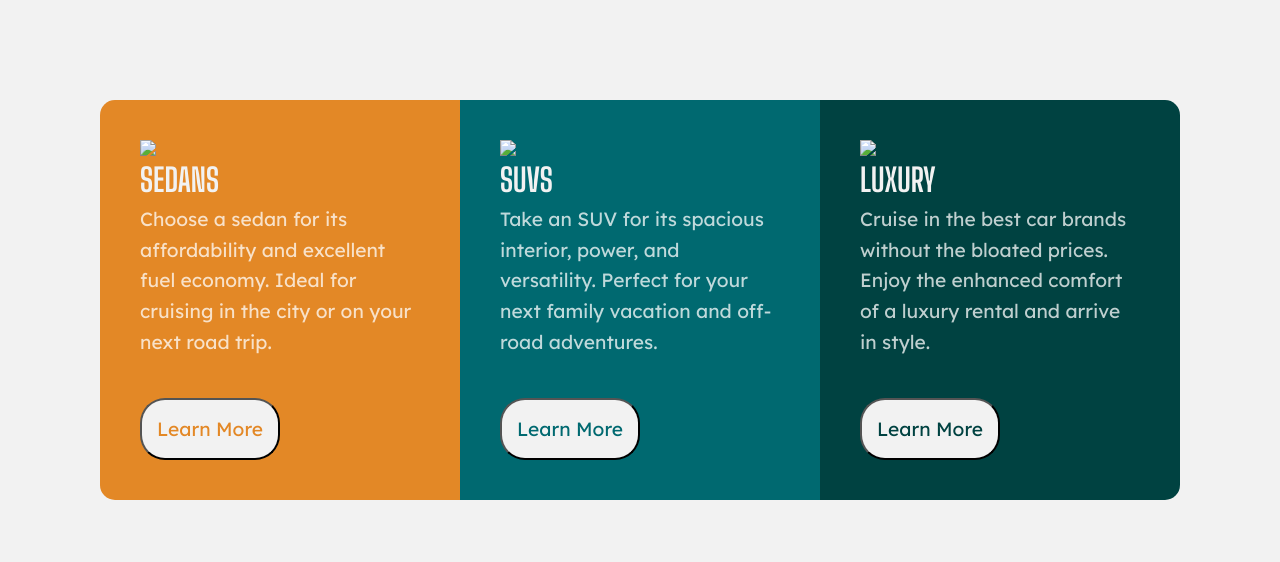
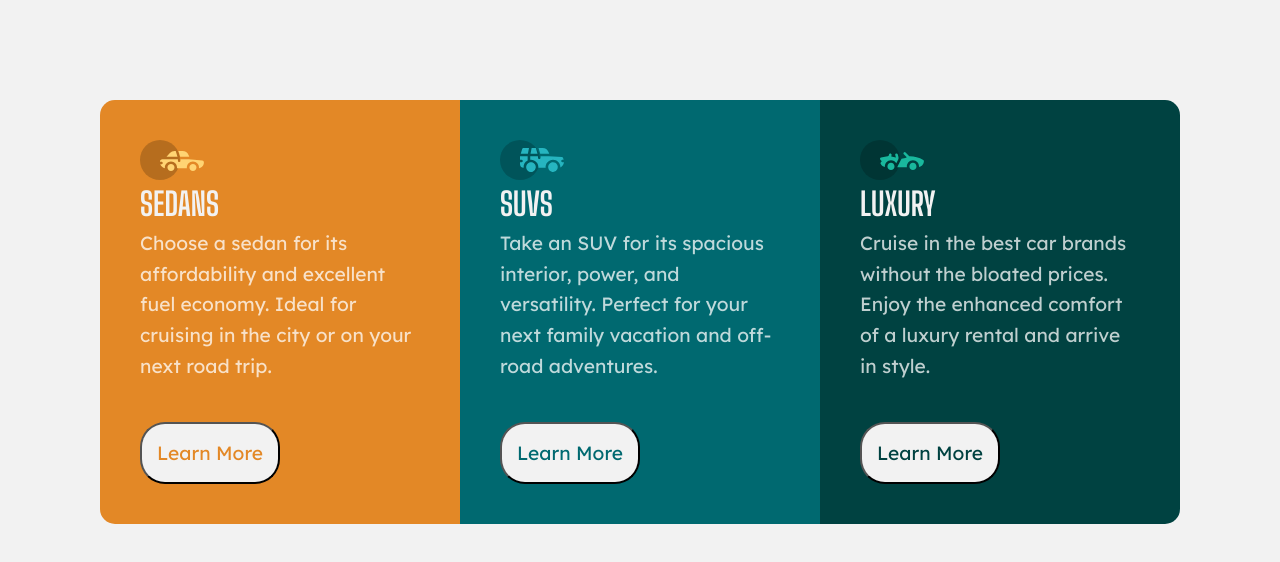
Before and after one commit to bolanleola/3-column-preview, a plain HTML site: page index.html in a window 1280 px wide. Drawn offline with Linux system fonts and the light colour scheme.

Commit message:
Update index.html

```diff
--- a/index.html
+++ b/index.html
@@ -12,19 +12,19 @@
     <body>
         <div class="container">
             <div class="sedans">
-                <img src="3-column%20preview/images/icon-sedans.svg">
+                <img src="images/icon-sedans.svg">
                 <h1>SEDANS</h1>
                 <p>Choose a sedan for its affordability and excellent fuel economy. Ideal for cruising in the city or on your next road trip.</p>
                 <button style="color: hsl(31, 77%, 52%);">Learn More</button>
             </div>
             <div class="suv">
-                <img src="3-column%20preview/images/icon-suvs.svg">
+                <img src="images/icon-suvs.svg">
                 <h1>SUVS</h1>
                 <p>Take an SUV for its spacious interior, power, and versatility. Perfect for your next family vacation and off-road adventures.</p>
                 <button style="color: hsl(184, 100%, 22%);">Learn More</button>
             </div>
             <div class="luxury">
-                <img src="3-column%20preview/images/icon-luxury.svg">
+                <img src="images/icon-luxury.svg">
                 <h1>LUXURY</h1>
                 <p>Cruise in the best car brands without the bloated prices. Enjoy the enhanced comfort of a luxury rental and arrive in style.</p>
                 <button style="color: hsl(179, 100%, 13%);">Learn More</button>
```
